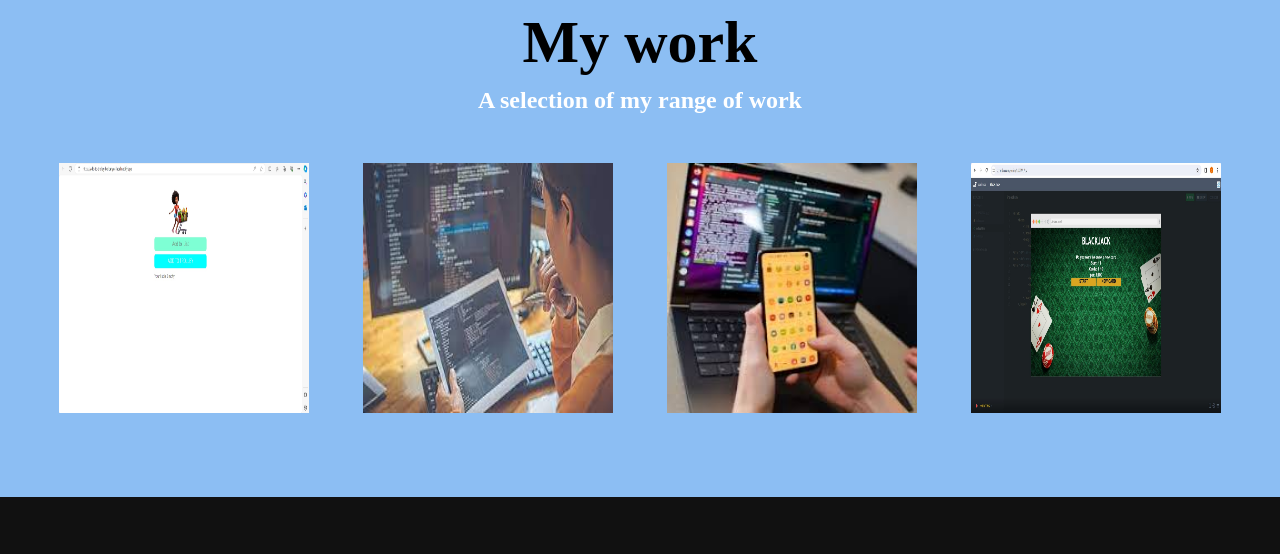
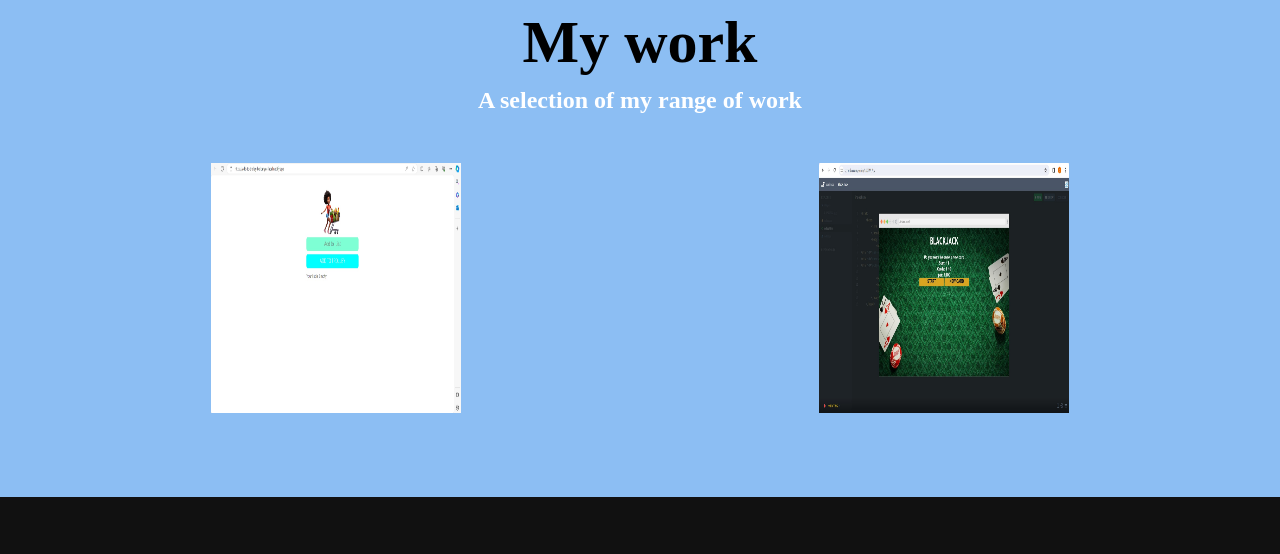
Before and after one commit to boikanyobaitshepi/BOISIL401_BCL2401_GroupA_Boikanyo-Silabel_CDV05, a plain HTML site: page Index.html in a window 1280 px wide. Shown: the part 1799-2353 px from the top of the page. Drawn offline with nearby package versions, Linux system fonts and the light colour scheme; files whose address does not match are found by name.

Commit message:
my work selection

```diff
--- a/Index.html
+++ b/Index.html
@@ -85,15 +85,6 @@
                     <img src="images/mywork2.jpg" alt="" class="portfolio__img">
                 </a>
 
-                <!-- Portfolio item 02 -->
-                <a href="portfolio-item.html" class="portfolio__item">
-                    <img src="images/download (2).jpg" alt="" class="portfolio__img">
-                </a>
-
-                <!-- Portfolio item 03 -->
-                <a href="portfolio-item.html" class="portfolio__item">
-                    <img src="images/images.jpg" alt="" class="portfolio__img">
-                </a>
 
                 <!-- Portfolio item 04 -->
                 <a href="portfolio-item.html" class="portfolio__item">
```
